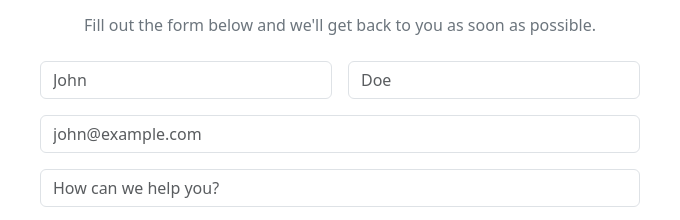
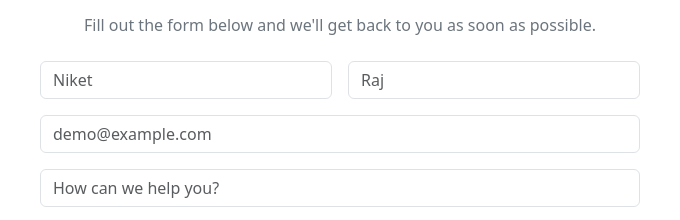
Before and after one commit to Niketraj08/keshavsoft_task1, a plain HTML site: page contact.html in a window 1280 px wide. Shown: the part 147-367 px from the top of the page, 300-980 px from the left. Drawn offline with nearby package versions, Linux system fonts and the light colour scheme.

Commit message:
second commit

```diff
--- a/contact.html
+++ b/contact.html
@@ -51,14 +51,14 @@
 </form>
           <div class="row g-3 mb-3">
             <div class="col-md-6">
-              <input type="text" class="form-control" placeholder="John" aria-label="First Name" />
+              <input type="text" class="form-control" placeholder="Niket" aria-label="First Name" />
             </div>
             <div class="col-md-6">
-              <input type="text" class="form-control" placeholder="Doe" aria-label="Last Name" />
+              <input type="text" class="form-control" placeholder="Raj" aria-label="Last Name" />
             </div>
           </div>
           <div class="mb-3">
-            <input type="email" class="form-control" placeholder="john@example.com" aria-label="Email" />
+            <input type="email" class="form-control" placeholder="demo@example.com" aria-label="Email" />
           </div>
           <div class="mb-3">
             <input type="text" class="form-control" placeholder="How can we help you?" aria-label="Subject" />
```
